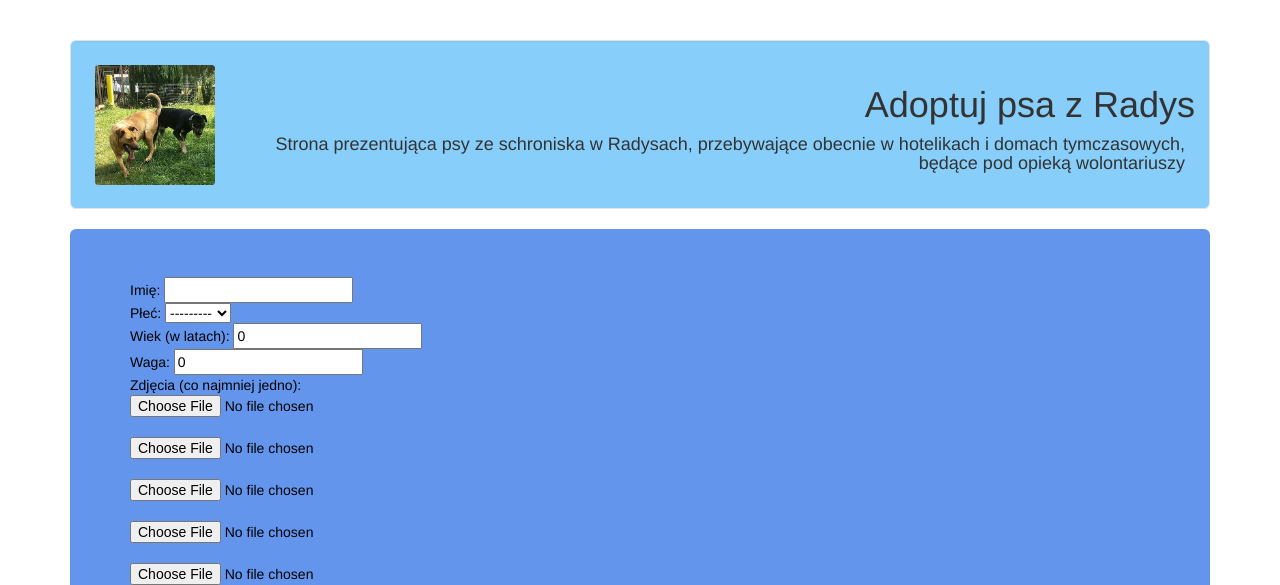
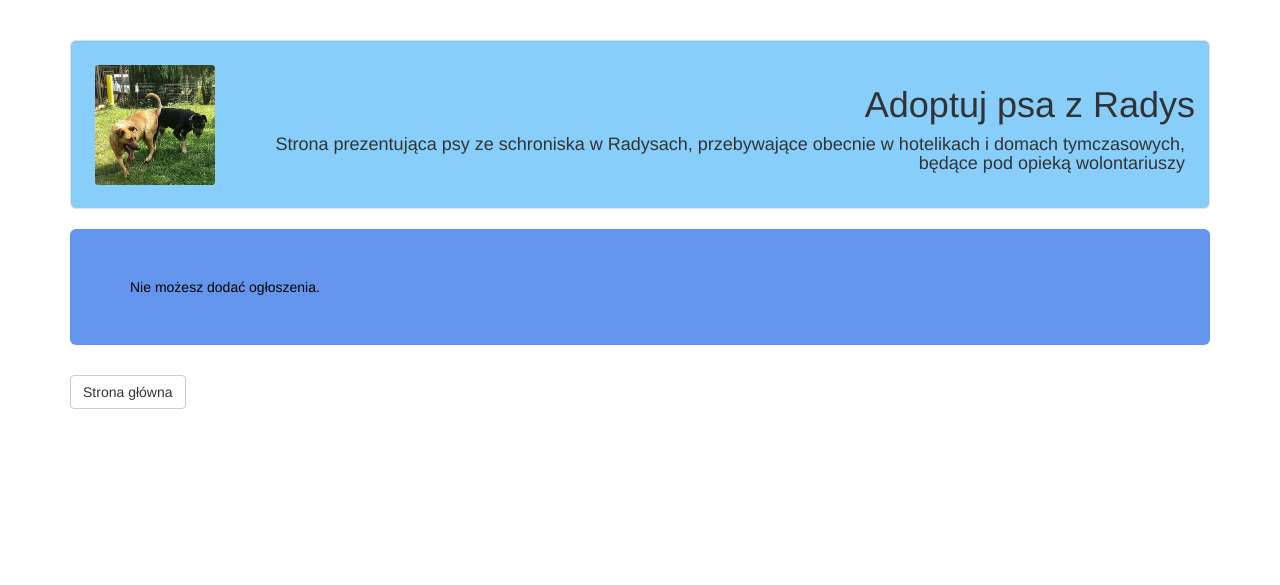
Before and after one commit to Kadabu/Serwis_adopcyjny, a Django app: page /dodaj/ in a window 1280 px wide. Shown: the top 585 px of the page. After the commit the page ends 409 px from the top, so only its background shows below. Run offline with Django 3.2, Linux system fonts and the light colour scheme; some libraries are stand-ins or nearby versions.

Commit message:
Add_dog.html

```diff
--- a/serwis_adopcyjny/adopcje/templates/add_dog.html
+++ b/serwis_adopcyjny/adopcje/templates/add_dog.html
@@ -1,6 +1,7 @@
 {% extends "base.html" %}
 
 {% block content %}
+{% if user.is_authenticated %}
  <form method="post" enctype="multipart/form-data">
      {% csrf_token %}
      Imię: {{ form.name }}</br>
@@ -28,4 +29,7 @@
     <button type="submit" class="btn btn-default">Dodaj/Edytuj</button>
      {{ form.non_field_errors }}
   </form>
+{% else %}
+Nie możesz dodać ogłoszenia.
+{% endif %}
 {% endblock %}
```
